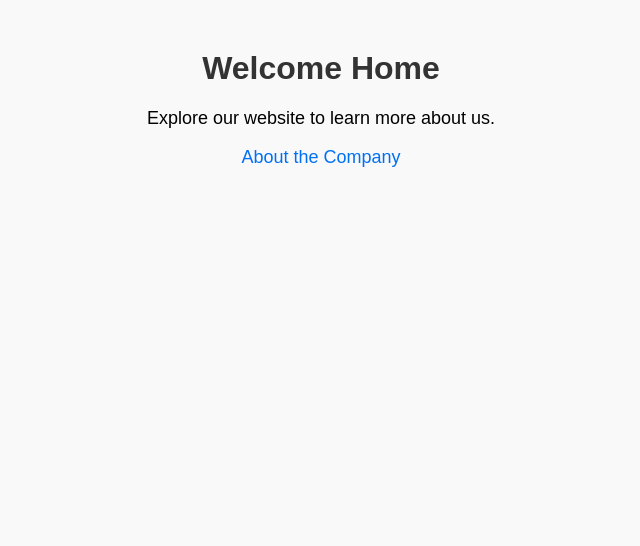
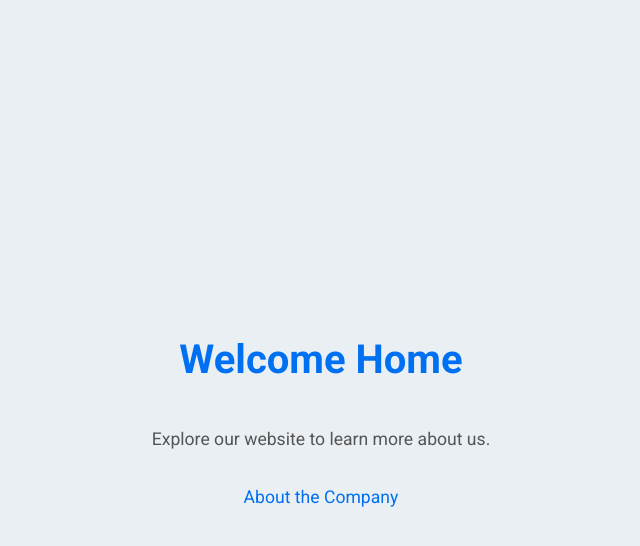
Before and after one commit to ddave7/BTI-Assignment-01-demo, a website: page public/views/home.html in a window 1280 px wide. Shown: the whole page, without its empty margins (319-959 px from the left). Drawn offline with Linux system fonts and the light colour scheme.

Commit message:
public.css creation

```diff
--- a/public/public.css
+++ b/public/public.css
@@ -1,27 +1,57 @@
-/* public/public.css */
+/* Import Google Fonts */
+@import url('https://fonts.googleapis.com/css2?family=Roboto:wght@300;400;700&display=swap');
+
 body {
-    font-family: Arial, sans-serif;
-    background-color: #f9f9f9;
+  font-family: 'Roboto', sans-serif;
+  background-color: #f4f7fc;
+  color: #333;
   margin: 0;
   padding: 0;
 }
 
 h1 {
-    color: #333;
+  font-weight: 700;
+  color: #0070f3;
   text-align: center;
-    margin-top: 50px;
+  margin-top: 60px;
+  font-size: 2.5rem;
 }
 
 p {
   text-align: center;
-    font-size: 18px;
+  font-size: 1.1rem;
+  margin-top: 20px;
+  color: #555;
 }
 
 a {
   color: #0070f3;
   text-decoration: none;
+  font-weight: 400;
 }
 
 a:hover {
   text-decoration: underline;
 }
+
+/* Add some padding to the body content */
+body {
+  display: flex;
+  flex-direction: column;
+  align-items: center;
+  justify-content: center;
+  height: 100vh;
+  margin: 0;
+  padding: 0;
+  background-color: #eaeff3;
+}
+
+/* Center the content in the middle of the page */
+.container {
+  max-width: 800px;
+  padding: 20px;
+  text-align: center;
+  background-color: white;
+  border-radius: 10px;
+  box-shadow: 0 4px 12px rgba(0, 0, 0, 0.1);
+}
--- a/public/views/home.html
+++ b/public/views/home.html
@@ -4,7 +4,7 @@
     <meta charset="UTF-8" />
     <meta name="viewport" content="width=device-width, initial-scale=1.0" />
     <title>Home</title>
-    <link rel="stylesheet" href="/public/public.css" />
+    <link rel="stylesheet" href="../public.css" />
   </head>
   <body>
     <h1>Welcome Home</h1>
```
Also changed, not shown: public/views/about.html (+1 -1 lines). Lines whose indentation alone changed are shown as unchanged.
